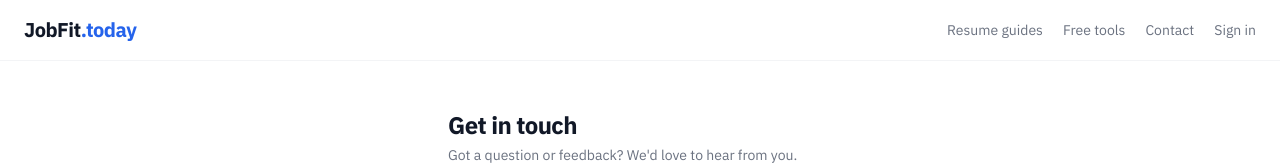
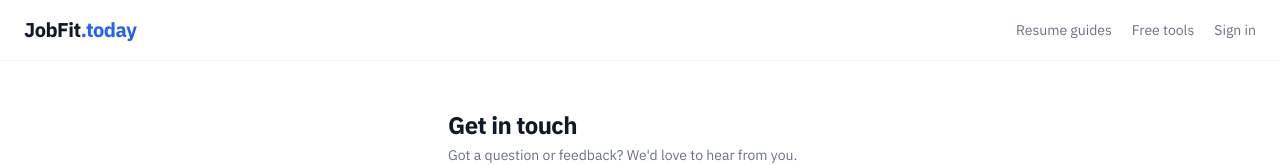
Before and after one commit to vikram-redhat/jobfit-app, a Next.js app: page /contact in a window 1280 px wide. Shown: the top 165 px of the page. Built offline with nearby package versions, Linux system fonts and the light colour scheme; no server answers.

Commit message:
fix 3 header problem

```diff
--- a/src/app/page.js
+++ b/src/app/page.js
@@ -88,9 +88,8 @@ export default function LoginPage() {
         <nav className="flex items-center gap-4 sm:gap-5 text-sm text-gray-500">
           <Link href="/resume-for" className="hidden sm:inline hover:text-gray-800 transition-colors">Resume guides</Link>
           <Link href="/tools" className="hover:text-gray-800 transition-colors">Free tools</Link>
-          {/* Contact link is in the footer too — hide on the smallest screens
-              so the header doesn't crowd the JobFit.today wordmark on 320px. */}
-          <Link href="/contact" className="hidden sm:inline hover:text-gray-800 transition-colors">Contact</Link>
+          {/* Sign in is the auth form on this very page, so we don't link it.
+              Contact stays accessible via the footer to keep the header to 2-3 items. */}
         </nav>
       </header>
 
--- a/src/components/SiteHeader.js
+++ b/src/components/SiteHeader.js
@@ -26,12 +26,11 @@ export default function SiteHeader() {
         <Link href="/tools" className="hover:text-gray-800 transition-colors">
           Free tools
         </Link>
-        <Link href="/contact" className="hidden sm:inline hover:text-gray-800 transition-colors">
-          Contact
-        </Link>
         <Link href="/" className="hover:text-gray-800 transition-colors">
           Sign in
         </Link>
+        {/* Contact lives in the footer of every page — keep header to 3 items
+            so it doesn't crowd the wordmark and stays scannable. */}
       </nav>
     </header>
   );
```
